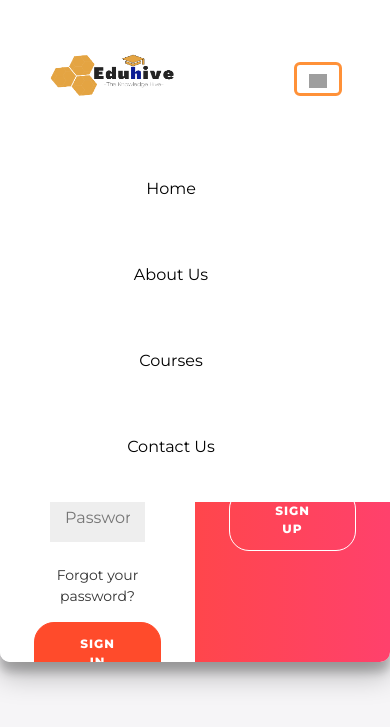
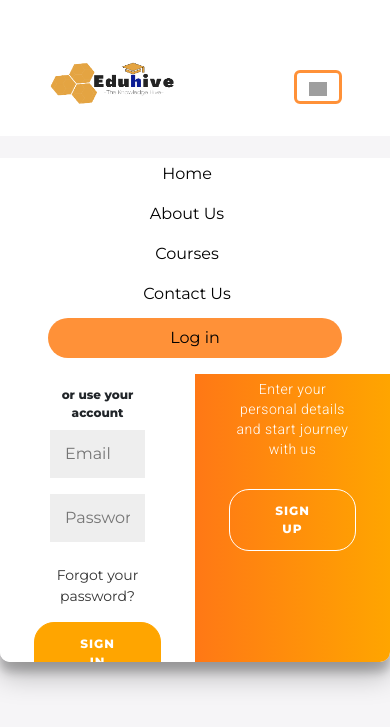
Before and after one commit to RudrasSingh/Eduhive-GDSC-2023, a Flask app: page /login in a window 390 px wide, after a click that opens the changed part. Shown: the top 727 px of the page. Run offline with Flask 2, Linux system fonts and the light colour scheme; some libraries are stand-ins or nearby versions; grey boxes are pictures that could not be loaded.

Commit message:
fixed bugs and Page layouts

```diff
--- a/static/css/login.css
+++ b/static/css/login.css
@@ -59,8 +59,8 @@ a {
 
 button {
 	border-radius: 20px;
-	border: 1px solid #FF4B2B;
-	background-color: #FF4B2B;
+	border: 1px solid orange;
+	background-color: orange;
 	color: #FFFFFF;
 	font-size: 12px;
 	font-weight: bold;
@@ -173,9 +173,9 @@ input {
 }
 
 .overlay {
-	background: #FF416C;
-	background: -webkit-linear-gradient(to right, #FF4B2B, #FF416C);
-	background: linear-gradient(to right, #FF4B2B, #FF416C);
+	background: orange;
+	background: -webkit-linear-gradient(to right, #FF4B2B, orange);
+	background: linear-gradient(to right, #FF4B2B, orange);
 	background-repeat: no-repeat;
 	background-size: cover;
 	background-position: 0 0;
@@ -268,24 +268,35 @@ footer a {
 
 
 header{
-	height: 4rem !important;
+
 	background: white;
 	width: 185rem !important;
 	position: fixed;
 	top: 0;
 	z-index: 1000;
+
    }
 
   nav {
 
-	background: rgb(255, 255, 255, 0.5);
+	background: rgba(0, 0, 0, 0.5);
 	margin-left: 50%;
 	height:3rem;
 
   }
+  .navbar{
+	height: 5rem;
+	margin-top: 1rem;
+	background: white;
+  }
 
-
-
+  .brand1 img{
+	height: 7rem;
+	width: 7rem;
+	margin-left: 7rem;
+	margin-top: 0;
+	padding: 0;
+  }
 
   .brand {
 	color: #FF9138;
@@ -305,6 +316,8 @@ header{
   #sign-in {
 	background: #FF9138;
 	border-radius: 20px;
+	margin-top: 0% !important;
+
   }
 
   .navbar-toggler {
@@ -332,6 +345,34 @@ header{
 	  #nav-length {
 		  width: 100%;
 	  }
+	  .navbar{
+		position: fixed !important;
+		 margin-top: 0 !important;
+		height: 8.5rem;
+		top: 0 !important;
+		padding: 0 !important;
+		background: white !important;
+		padding: 0;
+
+	  }
+	  .nav-item{
+		margin-top: 1rem;
+	  }
+	  .navbar .navbar-nav{
+		margin-top: 0;
+	  }
+	  .navbar-collapse{
+		background: white;
+		margin-top: 0;
+
+	  }
+	  .nav-item{
+		margin-top: 0;
+	  }
+
+	  .log{
+	  display: none;
+	  }
 
 	  .border-hover {
 		  border-top: 0;
@@ -340,9 +381,14 @@ header{
 	  .border-hover:hover {
 		  border-top: 0;
 	  }
+	  .navbar .navbar-nav li a{
+	   margin-left: 2rem !important;
+	  }
 
 	  #sign-in {
 		  border-radius: 50px;
+		  margin-bottom: 1rem !important;
+		  margin-left: 3rem !important;
 	  }
   }
 
@@ -351,3 +397,11 @@ header{
 	height: 7rem !important;
 	width: 8rem !important;
   }
+
+  .log img{
+	height: 8rem;
+	width: 8rem;
+	margin-left: 5rem;
+	margin-top: 1rem;
+
+  }
--- a/templates/login.html
+++ b/templates/login.html
@@ -9,15 +9,17 @@
     <link rel="stylesheet" type = "text/css" href="{{url_for('static', filename = 'css/global.css')}}">
     <link rel="stylesheet" href="https://cdn.jsdelivr.net/npm/bootstrap@4.0.0/dist/css/bootstrap.min.css" integrity="sha384-Gn5384xqQ1aoWXA+058RXPxPg6fy4IWvTNh0E263XmFcJlSAwiGgFAW/dAiS6JXm" crossorigin="anonymous">
     <link rel="stylesheet" href="https://cdn.jsdelivr.net/npm/bootstrap@5.3.0-alpha1/dist/css/bootstrap.min.css">
+
    <link rel="stylesheet" type = "text/css" href="{{url_for('static', filename = 'css/login.css')}}">
 </head>
 
 <header>
     <nav>
-        <div class="navbar navbar-expand-lg fixed-top bg-white"  >
+        <div class="navbar navbar-expand-lg fixed-top bg-white my-0"  >
+          <a class="navbar-brand py-0 my-2" href="#"> <div class="log"><img src="{{url_for('static', filename = 'svg/logo.png')}}" alt=""></div></a>
             <div class="container-fluid">
 
-                <div class="logo">   <a href="#" class="brand text-decoration-none d-block d-lg-none fw-bold fs-1 ml-5" ><img src="{{url_for('static', filename = 'svg/logo.png')}}" alt=""></a></div>
+              <div class="logo">   <a href="#" class="brand text-decoration-none d-block d-lg-none fw-bold fs-1 ml-5" ><img src="{{url_for('static', filename = 'svg/logo.png')}}" alt=""></a></div>
                 <button class="navbar-toggler mr-5" type="button" data-bs-toggle="collapse"
                     data-bs-target="#navbarSupportedContent" aria-controls="navbarSupportedContent"
                     aria-expanded="false" aria-label="Toggle navigation"  >
@@ -26,16 +28,22 @@
                 <div class="collapse navbar-collapse justify-content-center" id="navbarSupportedContent">
                     <ul id="nav-length" class="navbar-nav justify-content-end border-2 text-center">
                         <li class="nav-item mr-5">
-                            <a href="{{url_for('home')}}" class="nav-link border-hover py-3 text-black">Home</a>
+                            <a href="#body-content" class="nav-link border-hover my-2 py-0 text-black">Home</a>
                         </li>
                         <li class="nav-item mr-5">
-                            <a href="#" class="nav-link border-hover py-3 text-black">About Us</a>
+                            <a href="#" class="nav-link border-hover py-0 my-2 text-black">About Us</a>
                         </li>
                         <li class="nav-item mr-5">
-                            <a href="#courses" class="nav-link border-hover py-3 text-black">Courses</a>
+                            <a href="#courses" class="nav-link border-hover my-2 py-0 text-black">Courses</a>
                         </li>
                         <li class="nav-item mr-5">
-                            <a href="#footer" class="nav-link border-hover py-3 text-black">Contact Us</a>
+                            <a href="#footer" class="nav-link border-hover  my-2 py-0 text-black">Contact Us</a>
+                        </li>
+
+                        <li class="nav-item mr-5">
+                            <a href="{{url_for('login')}}" id="sign-in" class="nav-link py-2  px-5 my-0 text-black">
+                                Log in
+                            </a>
                         </li>
                     </ul>
                 </div>
@@ -96,10 +104,9 @@
     </div>
 
     <script src="{{url_for('static', filename = 'js/login.js')}}"></script>
-<script src="https://cdn.jsdelivr.net/npm/bootstrap@5.3.0-alpha1/dist/js/bootstrap.bundle.min.js"></script>
-<script src="https://kit.fontawesome.com/2fac5a2d70.js" crossorigin="anonymous"></script>
 
-<script src="https://cdn.jsdelivr.net/npm/@popperjs/core@2.11.6/dist/umd/popper.min.js" integrity="sha384-oBqDVmMz9ATKxIep9tiCxS/Z9fNfEXiDAYTujMAeBAsjFuCZSmKbSSUnQlmh/jp3" crossorigin="anonymous"></script>
-<script src="https://cdn.jsdelivr.net/npm/bootstrap@5.3.0-alpha1/dist/js/bootstrap.min.js" integrity="sha384-mQ93GR66B00ZXjt0YO5KlohRA5SY2XofN4zfuZxLkoj1gXtW8ANNCe9d5Y3eG5eD" crossorigin="anonymous"></script>
+    <script src="https://kit.fontawesome.com/2fac5a2d70.js" crossorigin="anonymous"></script>
+    <script src="https://cdn.jsdelivr.net/npm/@popperjs/core@2.11.6/dist/umd/popper.min.js" integrity="sha384-oBqDVmMz9ATKxIep9tiCxS/Z9fNfEXiDAYTujMAeBAsjFuCZSmKbSSUnQlmh/jp3" crossorigin="anonymous"></script>
+    <script src="https://cdn.jsdelivr.net/npm/bootstrap@5.3.0-alpha1/dist/js/bootstrap.min.js" integrity="sha384-mQ93GR66B00ZXjt0YO5KlohRA5SY2XofN4zfuZxLkoj1gXtW8ANNCe9d5Y3eG5eD" crossorigin="anonymous"></script>
 </body>
 </html>
```
Also changed, not shown: static/css/style.css (+53 -1 lines), static/css/ug.css (+68 -27 lines), templates/index.html (+9 -11 lines), templates/undergraduate.html (+9 -7 lines).
